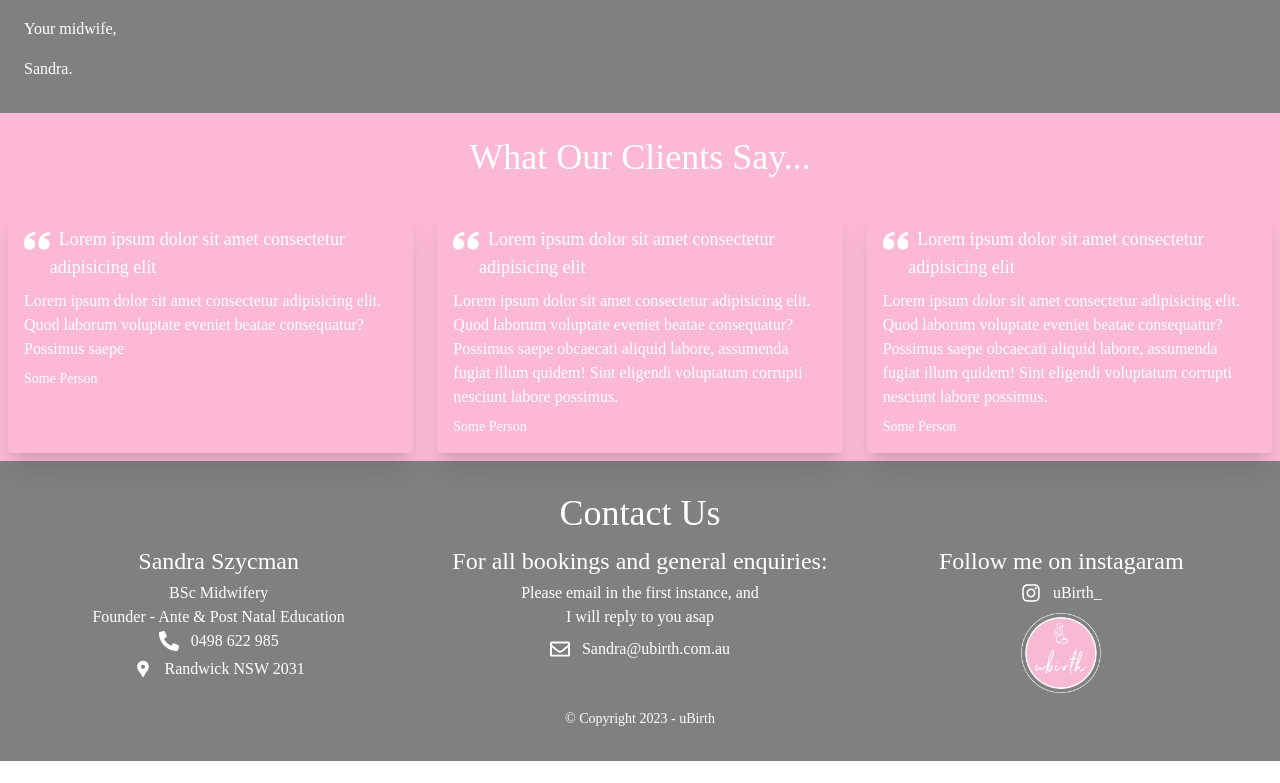
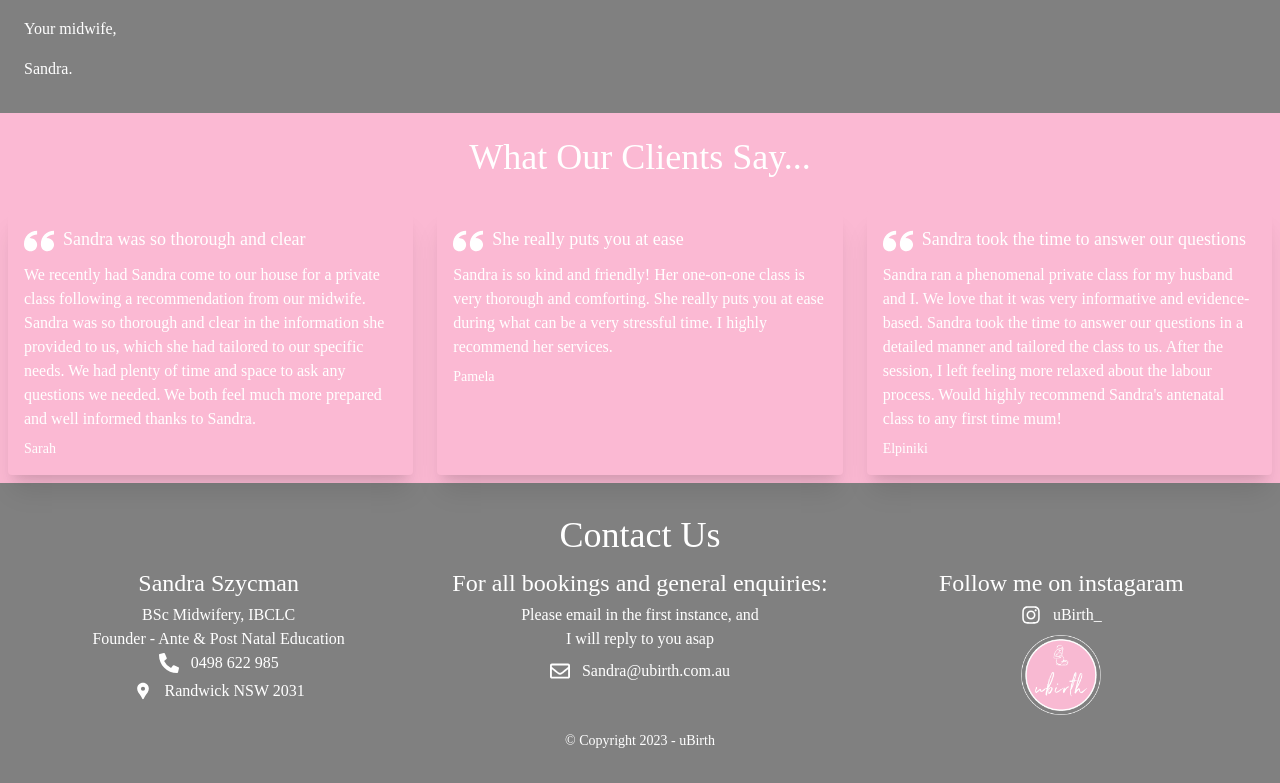
Before and after one commit to sasymons/ubirth-v1, a React (Vite) app: page / in a window 1280 px wide. Shown: the part 2408-3191 px from the top of the page. Before the commit the page ends 3169 px from the top, so only its background shows below. Built offline with nearby package versions, Linux system fonts and the light colour scheme; a web font is replaced by a local one.

Commit message:
Add reviews

```diff
--- a/src/components/Footer.jsx
+++ b/src/components/Footer.jsx
@@ -17,7 +17,7 @@ const Footer = () => {
           <p className="text-white text-center text-xl py-2 md:text-2xl md:py-1">
             Sandra Szycman
           </p>
-          <p className="text-white text-center">BSc Midwifery</p>
+          <p className="text-white text-center">BSc Midwifery, IBCLC</p>
           <p className="text-white text-center">
             Founder - Ante & Post Natal Education
           </p>
--- a/src/components/Reviews.jsx
+++ b/src/components/Reviews.jsx
@@ -10,46 +10,43 @@ const Reviews = () => {
       <div className="grid md:grid-cols-3 gap-6 px-2 py-2">
         <div className="bg-[#FBB9D3] shadow-xl rounded px-4 py-2">
           <p className="flex py-2 text-white text-lg">
-            <ImQuotesLeft size={30} /> &nbsp; Lorem ipsum dolor sit amet
-            consectetur adipisicing elit
+            <ImQuotesLeft size={30} /> &nbsp; Sandra was so thorough and clear
           </p>
           <p className="flex items-center text-white">
-            Lorem ipsum dolor sit amet consectetur adipisicing elit. Quod
-            laborum voluptate eveniet beatae consequatur? Possimus saepe
+            We recently had Sandra come to our house for a private class
+            following a recommendation from our midwife. Sandra was so thorough
+            and clear in the information she provided to us, which she had
+            tailored to our specific needs. We had plenty of time and space to
+            ask any questions we needed. We both feel much more prepared and
+            well informed thanks to Sandra.
           </p>
-          <p className="flex items-center text-white py-2 text-sm">
-            Some Person
-          </p>
+          <p className="flex items-center text-white py-2 text-sm">Sarah</p>
         </div>
         <div className="bg-[#FBB9D3] shadow-xl rounded px-4 py-2">
           <p className="flex py-2 text-white text-lg">
-            <ImQuotesLeft size={30} /> &nbsp; Lorem ipsum dolor sit amet
-            consectetur adipisicing elit
+            <ImQuotesLeft size={30} /> &nbsp; She really puts you at ease
           </p>
           <p className="flex items-center text-white">
-            Lorem ipsum dolor sit amet consectetur adipisicing elit. Quod
-            laborum voluptate eveniet beatae consequatur? Possimus saepe
-            obcaecati aliquid labore, assumenda fugiat illum quidem! Sint
-            eligendi voluptatum corrupti nesciunt labore possimus.
+            Sandra is so kind and friendly! Her one-on-one class is very
+            thorough and comforting. She really puts you at ease during what can
+            be a very stressful time. I highly recommend her services.
           </p>
-          <p className="flex items-center text-white py-2 text-sm">
-            Some Person
-          </p>
+          <p className="flex items-center text-white py-2 text-sm">Pamela</p>
         </div>
         <div className="bg-[#FBB9D3] shadow-xl rounded px-4 py-2">
           <p className="flex py-2 text-white text-lg">
-            <ImQuotesLeft size={30} /> &nbsp; Lorem ipsum dolor sit amet
-            consectetur adipisicing elit
+            <ImQuotesLeft size={30} /> &nbsp; Sandra took the time to answer our
+            questions
           </p>
           <p className="flex items-center text-white">
-            Lorem ipsum dolor sit amet consectetur adipisicing elit. Quod
-            laborum voluptate eveniet beatae consequatur? Possimus saepe
-            obcaecati aliquid labore, assumenda fugiat illum quidem! Sint
-            eligendi voluptatum corrupti nesciunt labore possimus.
+            Sandra ran a phenomenal private class for my husband and I. We love
+            that it was very informative and evidence-based. Sandra took the
+            time to answer our questions in a detailed manner and tailored the
+            class to us. After the session, I left feeling more relaxed about
+            the labour process. Would highly recommend Sandra's antenatal class
+            to any first time mum!
           </p>
-          <p className="flex items-center text-white py-2 text-sm">
-            Some Person
-          </p>
+          <p className="flex items-center text-white py-2 text-sm">Elpiniki</p>
         </div>
       </div>
     </div>
```
